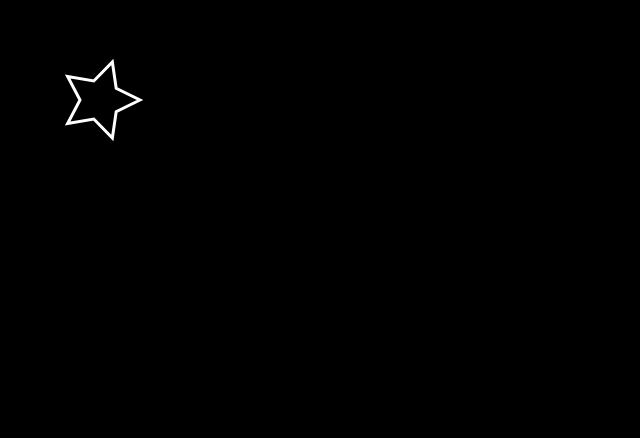
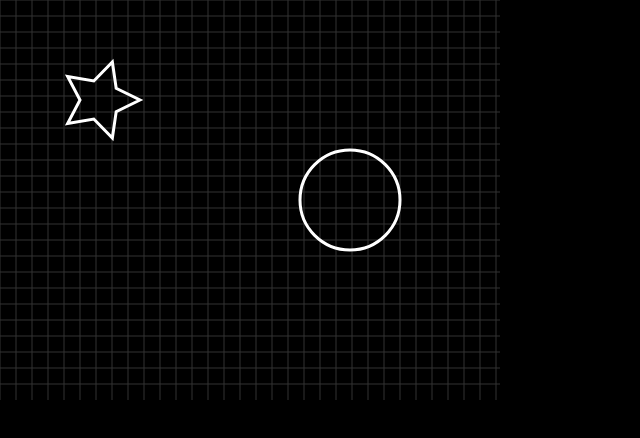
Before and after one commit to gamikun/cazicanvas, a plain HTML site: page index.html in a window 1280 px wide. Shown: the whole page, without its empty margins (0-640 px from the left). Drawn offline with Linux system fonts and the light colour scheme.

Commit message:
New grid functions.

```diff
--- a/index.html
+++ b/index.html
@@ -22,12 +22,21 @@
 		cv = document.getElementById('lienzo');
 		cx = cv.getContext('2d');
 
+		cx.strokeStyle = '#333333';
+		cx.lineWidth = 1;
+		cx.strokeGrid(0, 0, cv.offsetWidth, cv.offsetHeight, 16, 16);
+
+		cx.beginPath();
 		cx.fillStyle = 'red';
 		cx.strokeStyle = 'white';
 		cx.lineWidth = 3;
 		cx.star(100, 100, 20, 40, 5);
 		cx.closePath();
 		cx.stroke();
+
+		cx.beginPath();
+		cx.circle(350, 200, 50);
+		cx.stroke();
 	}
 </script>
 </html>
--- a/src/cazicanvas.js
+++ b/src/cazicanvas.js
@@ -48,6 +48,24 @@ CanvasRenderingContext2D.prototype.star = function(
 	}
 }
 
+CanvasRenderingContext2D.prototype.grid = function(x, y, w, h, cw, ch) {
+	for (var xx = x; xx < w; xx += cw) {
+		this.moveTo(xx, 0);
+		this.lineTo(xx, h);
+	}
+
+	for (var yy = y; yy < h; yy += ch) {
+		this.moveTo(0, yy);
+		this.lineTo(w, yy);
+	}
+}
+
+CanvasRenderingContext2D.prototype.strokeGrid = function(x, y, w, h, cw, ch) {
+	this.beginPath();
+	this.grid(x, y, w, h, cw, ch);
+	this.stroke();
+}
+
 CanvasRenderingContext2D.prototype.zigzagLineTo = function(x, y) {
 
 }
```
